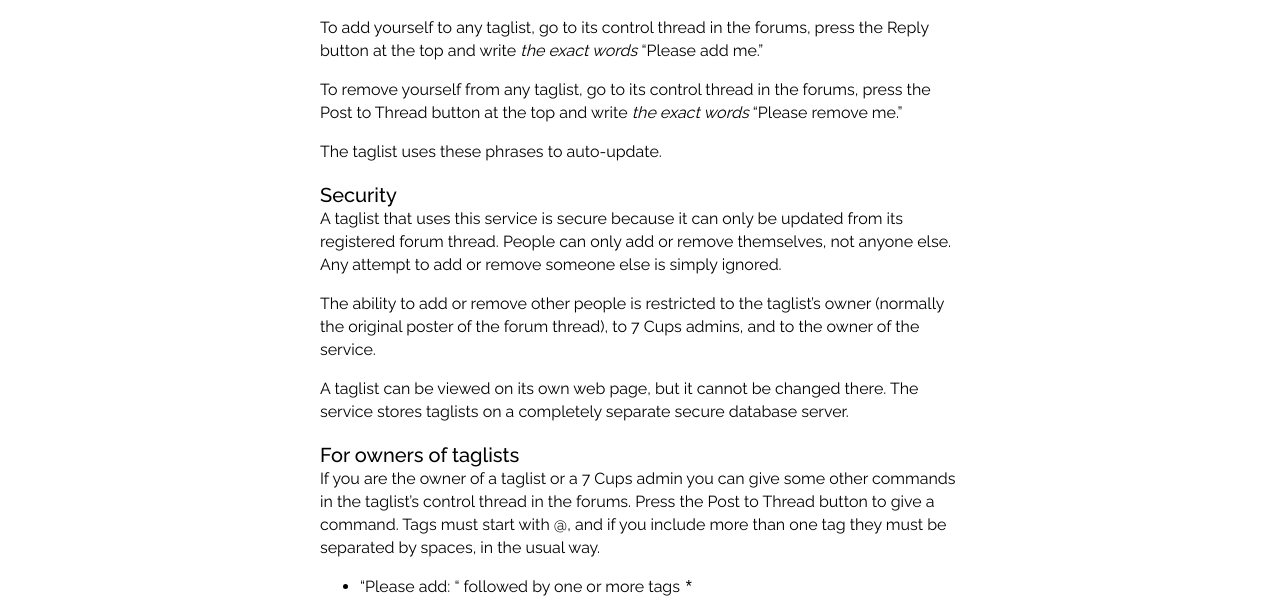
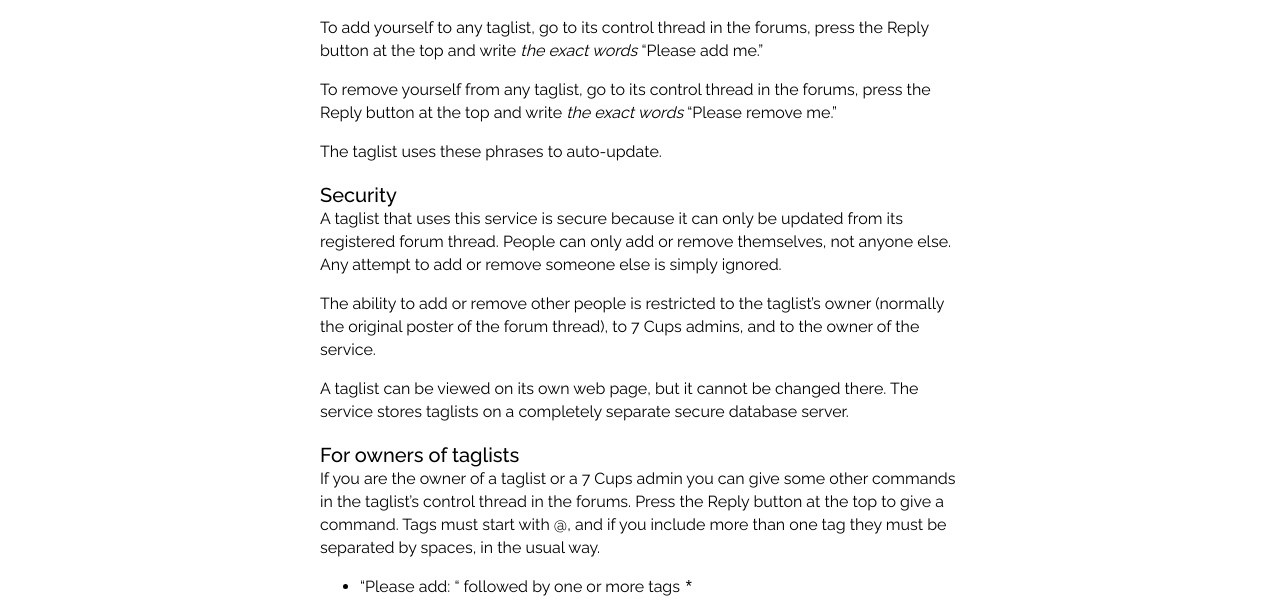
Before and after one commit to RarelyCharlie/rarelycharlie.github.io, a Jekyll site: the page built from _howto/taglist.md, in a window 1280 px wide and 900 px high, scrolled down 215 px. Shown: the part 180-780 px from the top of the window. Built offline with Jekyll 4.4.1, drawn with Linux system fonts in a browser that asks for light colours.

Commit message:
taglist again

```diff
--- a/_howto/taglist.md
+++ b/_howto/taglist.md
@@ -19,7 +19,7 @@ Each taglist is controlled by a public thread in a 7 Cups forum. This thread is
 
 To add yourself to any taglist, go to its control thread in the forums, press the Reply button at the top and write *the exact words* "Please add me."
 
-To remove yourself from any taglist, go to its control thread in the forums, press the Post to Thread button at the top and write *the exact words* "Please remove me."
+To remove yourself from any taglist, go to its control thread in the forums, press the Reply button at the top and write *the exact words* "Please remove me."
 
 The taglist uses these phrases to auto-update.
 
@@ -33,7 +33,7 @@ A taglist can be viewed on its own web page, but it cannot be changed there. The
 
 ### For owners of taglists
 
-If you are the owner of a taglist or a 7 Cups admin you can give some other commands in the taglist's control thread in the forums. Press the Post to Thread button to give a command. Tags must start with @, and if you include more than one tag they must be separated by spaces, in the usual way.
+If you are the owner of a taglist or a 7 Cups admin you can give some other commands in the taglist's control thread in the forums. Press the Reply button at the top to give a command. Tags must start with @, and if you include more than one tag they must be separated by spaces, in the usual way.
 
  - "Please add: " followed by one or more tags `*`
  - "Please remove: " followed by one or more tags
```
